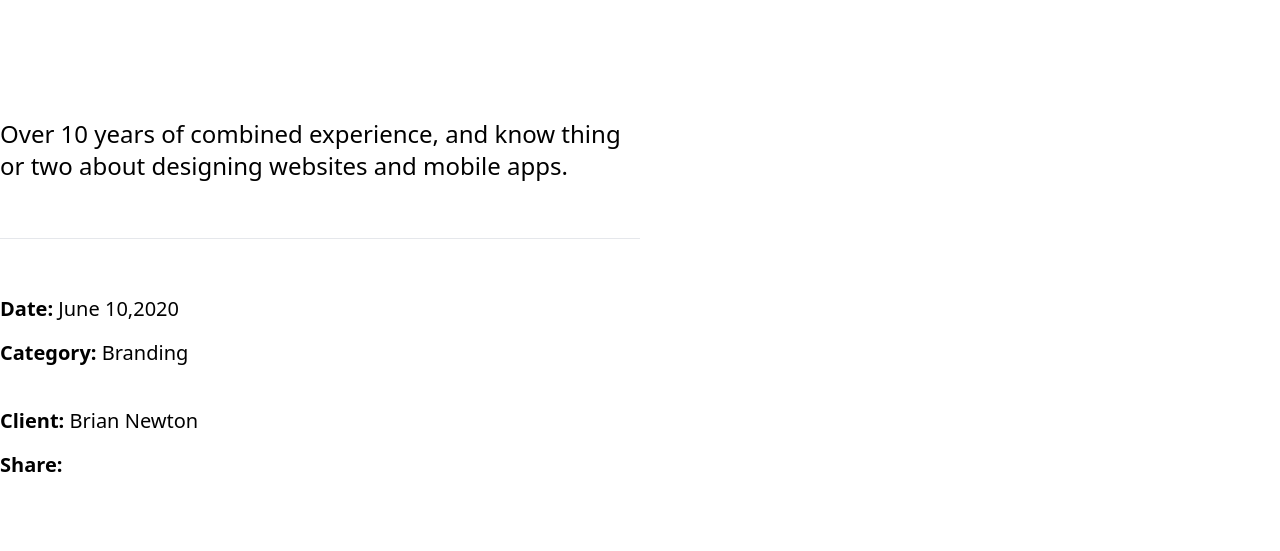
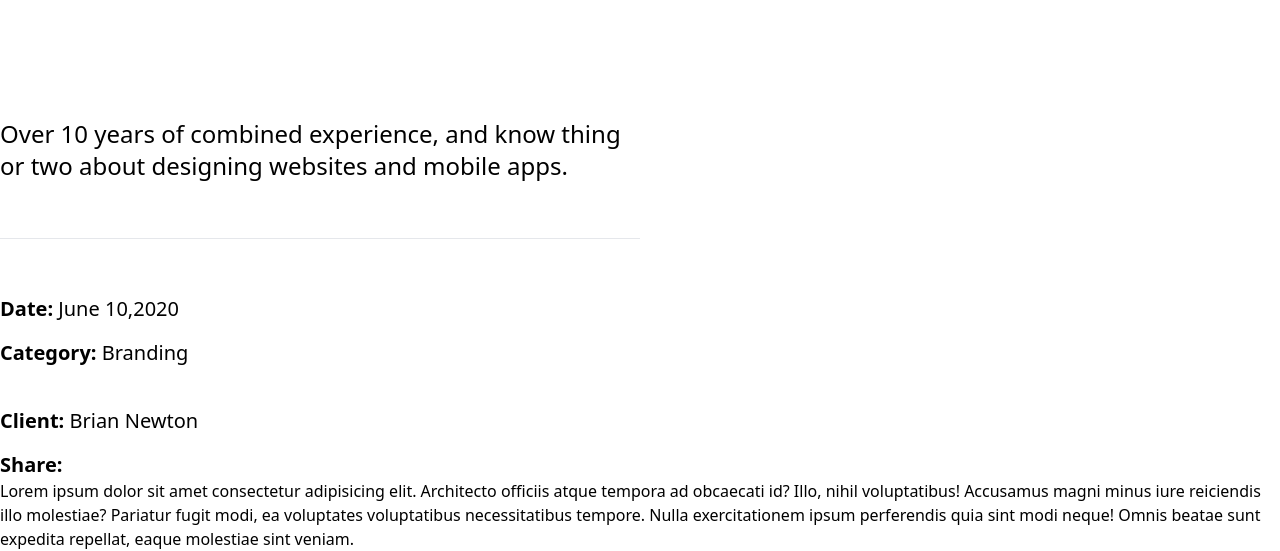
Before and after one commit to arjun-fns/fns-training, a plain HTML site: page aditya/index.html in a window 1280 px wide. Shown: the part 474-1025 px from the top of the page. Before the commit the page ends 953 px from the top, so only its background shows below. Drawn offline with nearby package versions, Linux system fonts and the light colour scheme; files that its build step writes are made by us from their sources.

Commit message:
new-commit

```diff
--- a/aditya/index.html
+++ b/aditya/index.html
@@ -47,5 +47,8 @@
         </div>
     </div>
 
+    <p>Lorem ipsum dolor sit amet consectetur adipisicing elit. Architecto officiis atque tempora ad obcaecati id? Illo, nihil voluptatibus! Accusamus magni minus iure reiciendis illo molestiae? Pariatur fugit modi, ea voluptates voluptatibus necessitatibus tempore. Nulla exercitationem ipsum perferendis quia sint modi neque! Omnis beatae sunt expedita repellat, eaque molestiae sint veniam.
+    </p>
+
 </body>
 </html>
```
